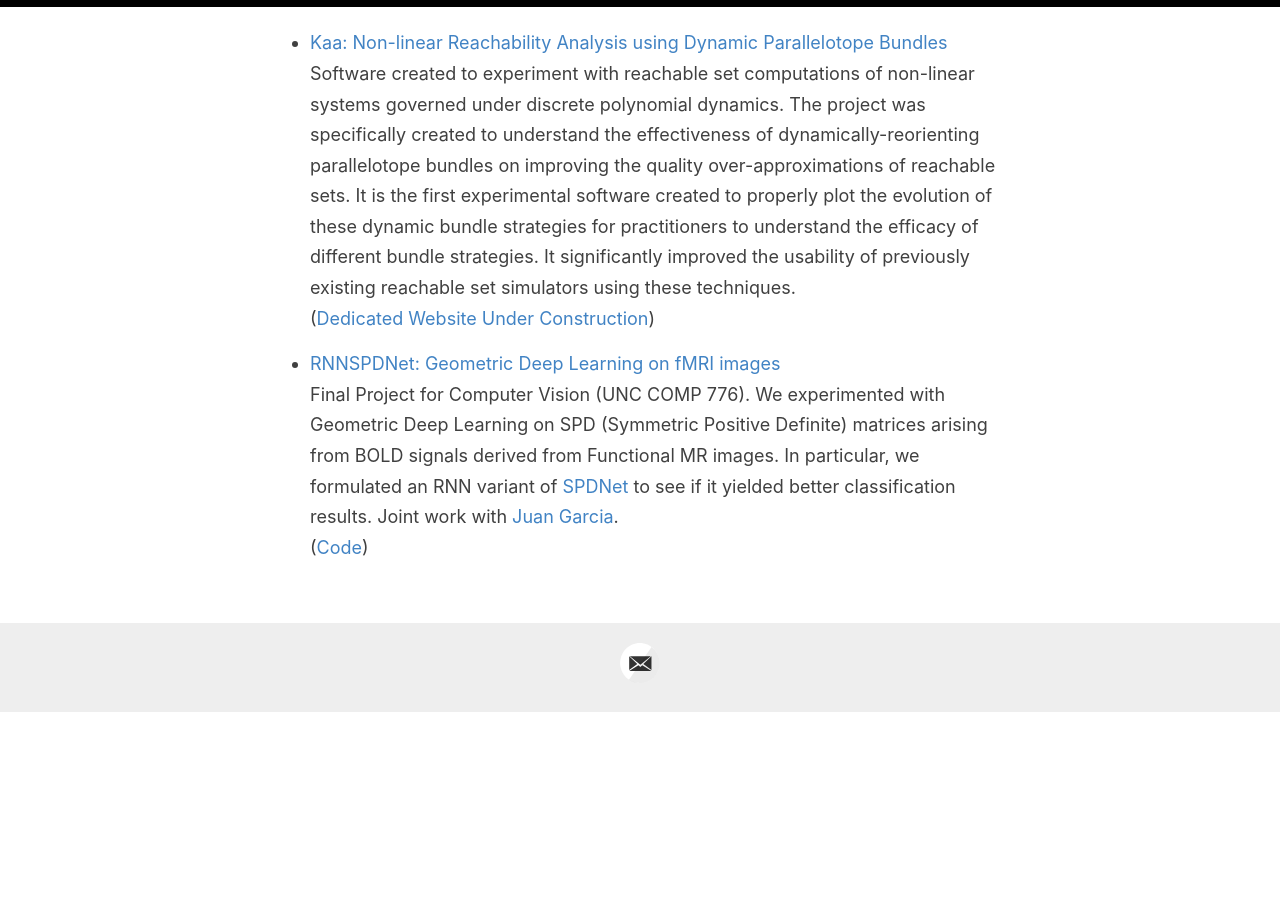
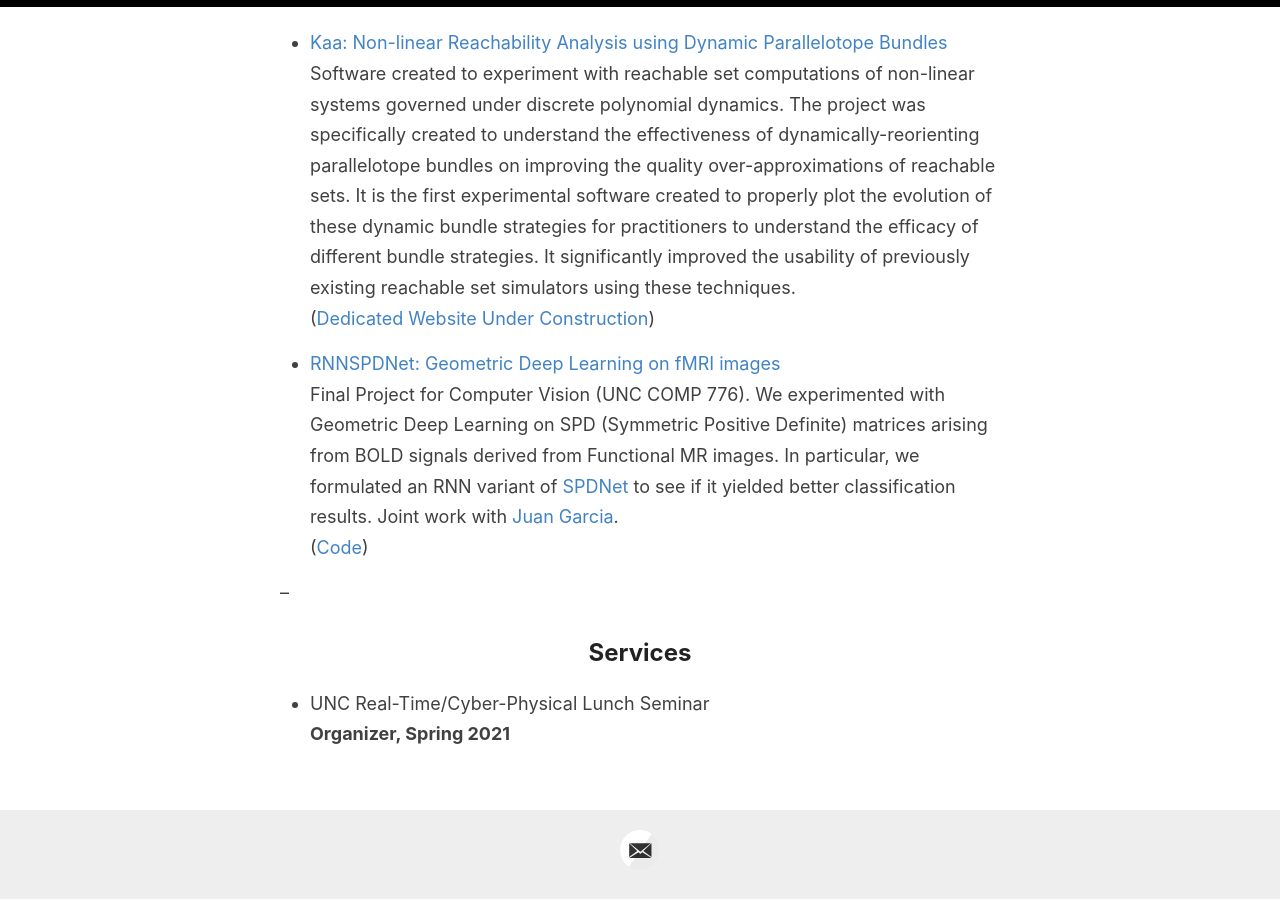
Before and after one commit to ekim1919/ekim1919.github.io, a Jekyll site: the page built from _pages/pubs.md, in a window 1280 px wide and 900 px high, scrolled down 2063 px. Built offline with Jekyll 4.4.1, drawn with Linux system fonts in a browser that asks for light colours; before the commit the page ends 2776 px from its top, so only the background shows below that.

Commit message:
Fixed work link

```diff
--- a/_layouts/default.html
+++ b/_layouts/default.html
@@ -29,7 +29,7 @@
 
             <nav>
               <a href="{{ site.baseurl }}/about">About</a>
-              <a href="{{ site.baseurl }}/papers">Academic Work</a>
+              <a href="{{ site.baseurl }}/work">Academic Work</a>
               <a href="https://scholar.google.com/citations?user=Wn6iETgAAAAJ&hl=en&authuser=2">Google Scholar</a>
             </nav>
           </header>
--- a/_pages/pubs.md
+++ b/_pages/pubs.md
@@ -64,3 +64,10 @@
 * [RNNSPDNet: Geometric Deep Learning on fMRI images]()
     Final Project for Computer Vision (UNC COMP 776). We experimented with Geometric Deep Learning on SPD (Symmetric Positive Definite) matrices arising from BOLD signals derived from Functional MR images. In particular, we formulated an RNN variant of [SPDNet](https://www.aaai.org/ocs/index.php/AAAI/AAAI17/paper/viewFile/14633/14371) to see if it yielded better classification results. Joint work with [Juan Garcia](https://github.com/jjgarciac).
     ([Code](https://github.com/ekim1919/RNNSPDNet))
+
+--
+
+## Services
+
+- UNC Real-Time/Cyber-Physical Lunch Seminar
+  **Organizer, Spring 2021**
```
Also changed, not shown: _pages/about.md (+1 -0 lines).
